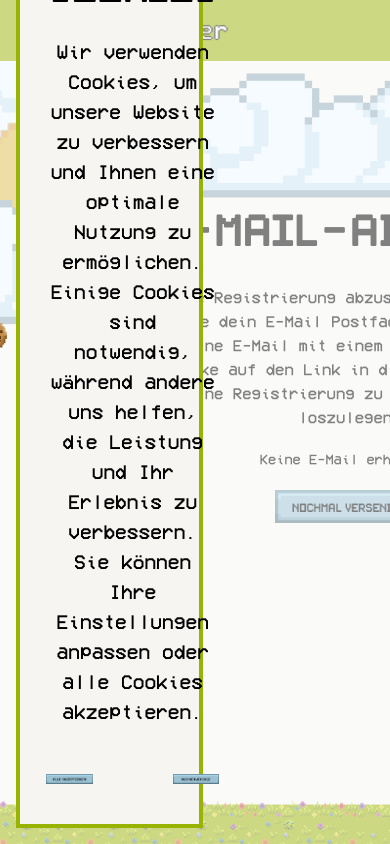
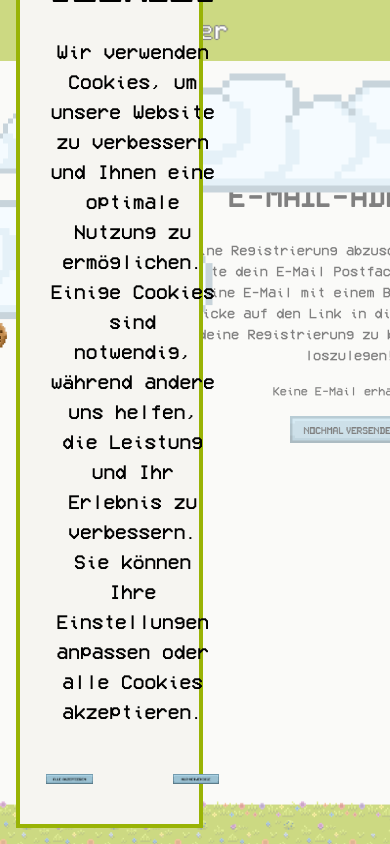
Before and after one commit to linguExplorer/linguExplorer, a Vue app in the folder webpage/: page /eMailVerif in a window 390 px wide. Shown: the top 844 px of the page. Built offline with nearby package versions, Linux system fonts and the light colour scheme.

Commit message:
Update EMailVerif.vue

```diff
--- a/webpage/src/pages/EMailVerif.vue
+++ b/webpage/src/pages/EMailVerif.vue
@@ -7,36 +7,61 @@
     </header>
 
     <main class="max-w-6xl mx-auto mt-[80px] px-6">
-            <img src="@/assets/xx_Images/xx_Images/cloud.png" alt="Wolke" class="min-w-[320px] xxl:min-w-[380px] absolute z-2 translate-x-[-42vw] translate-y-[-12vh]
-            xxl:translate-x-[-42vw] xxl:translate-y-[-11vh]" />
-            <img src="@/assets/xx_Images/xx_Images/sun.png" alt="Sonne" class="min-w-[150px] xxl:min-w-[180px] absolute z-1 translate-x-[-38vw] translate-y-[-3vh]
-            xxl:translate-x-[-38vw] xxl:translate-y-[-3vh]" />
-        <img src="@/assets/xx_Images/xx_Images/Cloud2.png" alt="Wolke" class="min-w-[320px] xxl:min-w-[380px] absolute z-2 translate-x-[-45vw] translate-y-[7vh]
-        xxl:translate-x-[-45vw] xxl:translate-y-[5vh]" />
-        <img src="@/assets/xx_Images/xx_Images/Cloud2.png" alt="Wolke" class="min-w-[320px] xxl:min-w-[380px] absolute z-1 translate-x-[30vw] translate-y-[-8vh]
-        xxl:translate-x-[30vw] xxl:translate-y-[-8vh]" />
+        <!-- Wolke 1: Anpassung für verschiedene Bildschirmgrößen
+         min-w = size klein -->
+        <img
+          src="@/assets/xx_Images/xx_Images/cloud.png"
+          alt="Wolke"
+          class="min-w-[200px] sm:min-w-[250px] md:min-w-[320px] xxl:min-w-[380px] absolute z-2
+          translate-x-[-30vw] sm:translate-x-[-20vw] md:translate-x-[-42vw]
+          translate-y-[-8vh] sm:translate-y-[-10vh] md:translate-y-[-12vh]" />
 
+        <!-- Sonne: Anpassung für verschiedene Bildschirmgrößen -->
+        <img
+          src="@/assets/xx_Images/xx_Images/sun.png"
+          alt="Sonne"
+          class="min-w-[120px] sm:min-w-[150px] md:min-w-[180px] absolute z-1
+          translate-x-[-30vw] sm:translate-x-[-25vw] md:translate-x-[-38vw]
+          translate-y-[-3vh] sm:translate-y-[-5vh] md:translate-y-[-5vh]" />
+
+        <!-- Wolke 2: Anpassung für verschiedene Bildschirmgrößen -->
+        <img
+          src="@/assets/xx_Images/xx_Images/Cloud2.png"
+          alt="Wolke"
+          class="min-w-[200px] sm:min-w-[250px] md:min-w-[320px] xxl:min-w-[380px] absolute z-2
+          translate-x-[-35vw] sm:translate-x-[-25vw] md:translate-x-[-45vw]
+          translate-y-[7vh] sm:translate-y-[5vh] md:translate-y-[5vh]" />
+
+        <!-- Wolke 3: Anpassung für verschiedene Bildschirmgrößen -->
+        <img
+          src="@/assets/xx_Images/xx_Images/Cloud2.png"
+          alt="Wolke"
+          class="min-w-[200px] sm:min-w-[250px] md:min-w-[320px] xxl:min-w-[380px] absolute z-1
+          translate-x-[25vw] sm:translate-x-[30vw] md:translate-x-[30vw]
+          translate-y-[-8vh] sm:translate-y-[-10vh] md:translate-y-[-8vh]" />
     </main>
 
-    <section class="flex flex-col justify-center items-center gap-[0px] min-w-[700px]">
+    <section class="flex flex-col justify-center items-center gap-[0px] min-w-[700px] sm:min-w-[320px] sm:px-6">
+      <!-- Textgröße anpassen für alle Bildschirmgrößen -->
+      <h1 class="font-pixelsplitter text-[25px] sm:text-[40px] mb-6 text-center">
+        Bestätige deine <br> E-Mail-Adresse
+      </h1>
 
-            <h1 class="font-pixelsplitter text-[40px] mb-6">Bestätige deine <br> E-Mail-Adresse</h1>
+      <p class="font-vcr text-center text-[14px] sm:text-[17px]">
+        Um deine Registrierung abzuschließen, überprüfe <br> bitte dein E-Mail Postfach. Dort findest <br> du eine E-Mail mit einem Bestätigungslink. <br>
+        Klicke auf den Link in dieser E-Mail, um <br> deine Registrierung zu bestätigen und <br> loszulegen!
+      </p>
 
-            <p class="font-size:18px font-vcr text-center" >Um deine Registrierung abzuschließen,
-                überprüfe <br> bitte dein E-Mail Postfach. Dort findest <br> du eine E-Mail mit einem Bestätigungslink <br>
-              Klicke auf den Link in dieser E-Mail, um <br> deine Registrierung zu bestätigen und <br> loszulegen!  </p>
-
-              <p class="font-vcr text-center" style="font-size: 14px; margin-top: 20px; margin-bottom: 20px;">
+      <p class="font-vcr text-center text-[12px] sm:text-[14px] mt-4">
         Keine E-Mail erhalten?
       </p>
 
-            <button type="submit" class="hover-button max-w-[150px] w-full" >
+      <button type="submit" class="hover-button max-w-[120px] w-full sm:max-w-[150px] mt-4">
         <img src="@/assets/xx_Images/xx_Images/Buttons/button_nochmal_versuchen.png" alt="Speichern" />
       </button>
-
     </section>
 
-        <div class="flex justify-center mt-[-105px] ml-[850px]">
+        <div class="flex justify-center mt-[-155px] ml-[850px]">
           <img
             src="@/assets/xx_Images/xx_Images/MainCharacterSideRightAnimationv2.gif"
             alt="Character Animation"
```
Lines whose indentation alone changed are shown as unchanged.
